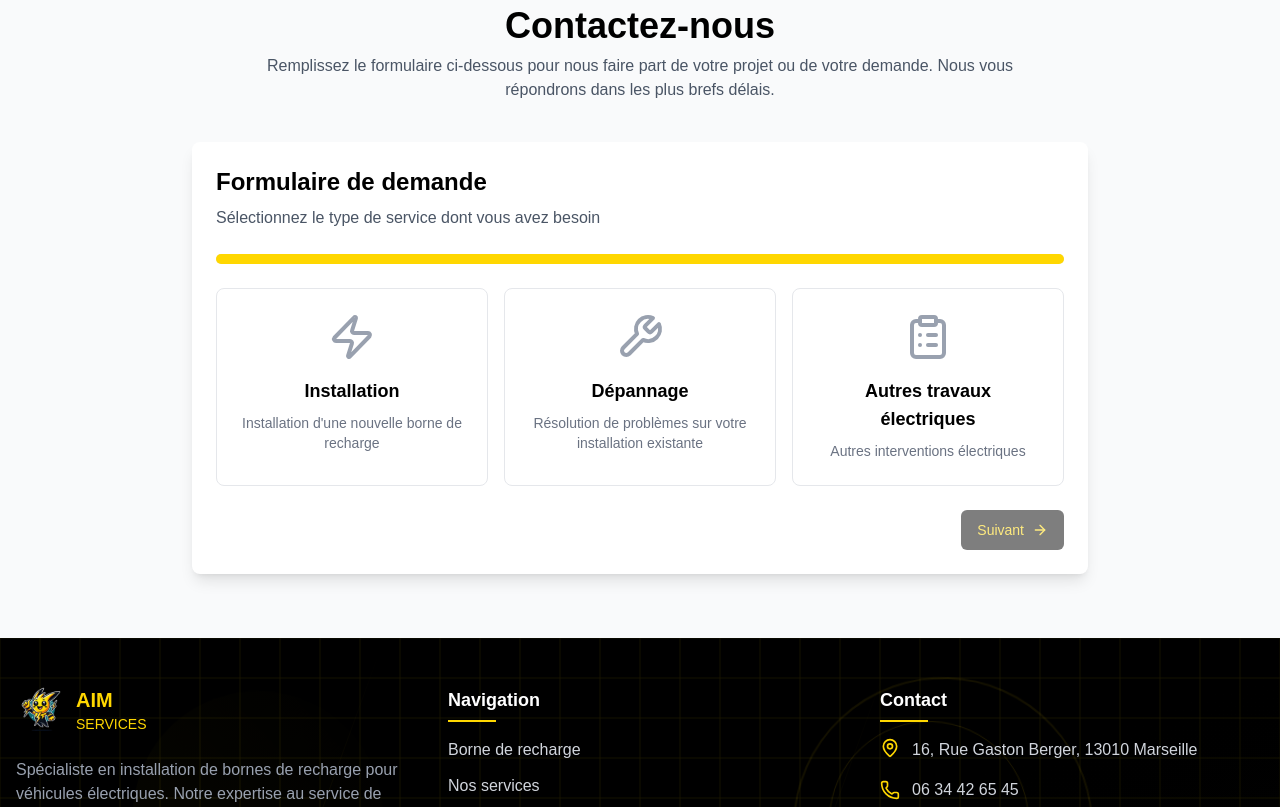
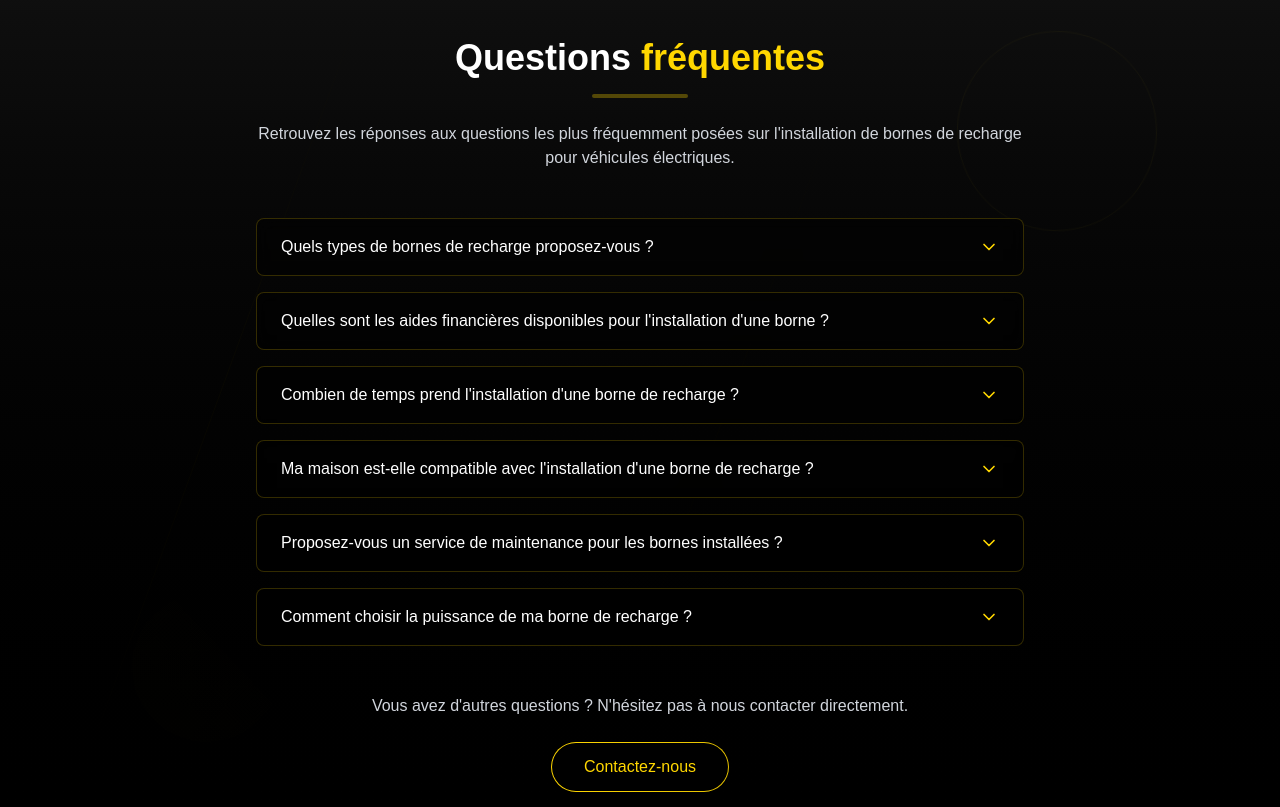
Before and after one commit to EddyBough/aim-service, a Next.js app: page / in a window 1280 px wide. Shown: the part 5220-6027 px from the top of the page. Built offline with nearby package versions, Linux system fonts and the light colour scheme.

Commit message:
feat: #28 integration of faq section

```diff
--- /dev/null
+++ b/src/app/components/faq-section.tsx
@@ -0,0 +1,204 @@
+"use client";
+
+import { useState, useEffect, useRef } from "react";
+import { ChevronDown } from "lucide-react";
+
+export default function FAQSection() {
+  const [isVisible, setIsVisible] = useState(false);
+  const sectionRef = useRef<HTMLElement>(null);
+
+  useEffect(() => {
+    const sectionEl = sectionRef.current;
+
+    const observer = new IntersectionObserver(
+      (entries) => {
+        entries.forEach((entry) => {
+          if (entry.isIntersecting) {
+            setIsVisible(true);
+          }
+        });
+      },
+      { threshold: 0.1 }
+    );
+
+    if (sectionEl) observer.observe(sectionEl);
+    return () => {
+      if (sectionEl) observer.unobserve(sectionEl);
+    };
+  }, []);
+
+  const faqItems = [
+    {
+      question: "Quels types de bornes de recharge proposez-vous ?",
+      answer:
+        "Nous proposons une gamme complète de bornes de recharge adaptées à tous les besoins : bornes domestiques (3,7 à 22 kW), bornes pour entreprises et copropriétés (jusqu'à 22 kW), et solutions de recharge rapide (50 kW et plus). Nous travaillons avec les meilleures marques du marché comme Wallbox, Schneider, ABB, et Legrand pour garantir qualité et fiabilité.",
+    },
+    {
+      question:
+        "Quelles sont les aides financières disponibles pour l'installation d'une borne ?",
+      answer:
+        "Plusieurs aides sont disponibles : le crédit d'impôt pour les particuliers (75% du coût dans la limite de 300€), la prime ADVENIR (jusqu'à 960€ pour les copropriétés et entreprises), et des aides locales proposées par certaines collectivités. En tant qu'installateur certifié, nous vous accompagnons dans toutes vos démarches administratives pour obtenir ces aides.",
+    },
+    {
+      question:
+        "Combien de temps prend l'installation d'une borne de recharge ?",
+      answer:
+        "Pour une installation standard chez un particulier, comptez généralement une demi-journée à une journée complète. Pour les installations en copropriété ou en entreprise, le délai varie selon la complexité du projet et le nombre de bornes à installer. Nous établissons un planning précis lors de l'étude technique préalable pour minimiser les perturbations.",
+    },
+    {
+      question:
+        "Ma maison est-elle compatible avec l'installation d'une borne de recharge ?",
+      answer:
+        "La plupart des habitations sont compatibles avec l'installation d'une borne de recharge. Nous réalisons systématiquement une étude technique préalable pour vérifier la capacité de votre installation électrique et déterminer les éventuels travaux d'adaptation nécessaires. Dans certains cas, une augmentation de la puissance du compteur peut être recommandée.",
+    },
+    {
+      question:
+        "Proposez-vous un service de maintenance pour les bornes installées ?",
+      answer:
+        "Oui, nous proposons plusieurs formules de contrats de maintenance adaptées à vos besoins. Ces contrats incluent la vérification périodique de votre installation, les mises à jour logicielles, et une intervention rapide en cas de panne. Nous garantissons également toutes nos installations pendant 2 ans minimum, avec possibilité d'extension de garantie.",
+    },
+    {
+      question: "Comment choisir la puissance de ma borne de recharge ?",
+      answer:
+        "Le choix de la puissance dépend de plusieurs facteurs : le type de véhicule électrique, votre installation électrique, et vos habitudes d'utilisation. Pour un usage domestique standard, une borne de 7,4 kW est généralement suffisante. Pour les entreprises ou les utilisateurs intensifs, des puissances supérieures (11 kW ou 22 kW) peuvent être recommandées. Nous vous conseillons personnellement pour trouver la solution optimale.",
+    },
+  ];
+
+  return (
+    <section
+      ref={sectionRef}
+      className="relative py-16 md:py-24 bg-gradient-to-b from-[#111] to-black overflow-hidden"
+    >
+      {/* Éléments décoratifs en arrière-plan (sans éclairs) */}
+      <div className="absolute inset-0 pointer-events-none">
+        {/* Lignes diagonales */}
+        <div className="absolute top-0 left-0 w-full h-full opacity-10">
+          <div className="absolute top-0 left-[30%] w-[1px] h-full bg-gradient-to-b from-transparent via-[#FFD700]/20 to-transparent transform rotate-[20deg] origin-top"></div>
+          <div className="absolute top-0 left-[70%] w-[1px] h-full bg-gradient-to-b from-transparent via-[#FFD700]/10 to-transparent transform rotate-[20deg] origin-top"></div>
+        </div>
+
+        {/* Cercles et formes géométriques */}
+        <div className="shape absolute top-[10%] right-[10%] w-[200px] h-[200px] rounded-full border border-[#FFD700]/20 opacity-20"></div>
+        <div className="shape absolute bottom-[15%] left-[10%] w-[150px] h-[150px] rounded-full bg-gradient-to-tr from-[#FFD700]/5 to-transparent opacity-10"></div>
+      </div>
+
+      <div className="container relative z-10 px-4 mx-auto">
+        {/* En-tête de section */}
+        <div
+          className={`flex flex-col items-center mb-12 transition-all duration-1000 ${
+            isVisible ? "opacity-100" : "opacity-0 translate-y-4"
+          }`}
+        >
+          <h2 className="text-3xl md:text-4xl font-bold text-center text-white mb-4">
+            Questions <span className="text-[#FFD700]">fréquentes</span>
+          </h2>
+          <div className="w-24 h-1 bg-[#FFD700]/30 rounded-full mb-6"></div>
+          <p className="text-gray-300 text-center max-w-3xl">
+            Retrouvez les réponses aux questions les plus fréquemment posées sur
+            l&apos;installation de bornes de recharge pour véhicules
+            électriques.
+          </p>
+        </div>
+
+        {/* Accordéon FAQ personnalisé */}
+        <div
+          className={`max-w-3xl mx-auto transition-all duration-1000 ${
+            isVisible ? "opacity-100 translate-y-0" : "opacity-0 translate-y-4"
+          }`}
+          style={{ transitionDelay: "0.2s" }}
+        >
+          <div className="space-y-4">
+            {faqItems.map((item, index) => (
+              <CustomAccordionItem
+                key={index}
+                question={item.question}
+                answer={item.answer}
+              />
+            ))}
+          </div>
+        </div>
+
+        {/* CTA en bas de la FAQ */}
+        <div
+          className={`mt-12 text-center transition-all duration-1000 ${
+            isVisible ? "opacity-100 translate-y-0" : "opacity-0 translate-y-4"
+          }`}
+          style={{ transitionDelay: "0.4s" }}
+        >
+          <p className="text-gray-300 mb-6">
+            Vous avez d&apos;autres questions ? N&apos;hésitez pas à nous
+            contacter directement.
+          </p>
+          <div className="inline-block bg-gradient-to-r from-[#FFD700] to-[#E6C200] p-[1px] rounded-full">
+            <a
+              href="#formulaire"
+              className="inline-block bg-black hover:bg-black/80 text-[#FFD700] font-medium px-8 py-3 rounded-full transition-colors"
+            >
+              Contactez-nous
+            </a>
+          </div>
+        </div>
+      </div>
+    </section>
+  );
+}
+
+// Composant d'accordéon personnalisé sans Radix
+function CustomAccordionItem({
+  question,
+  answer,
+}: {
+  question: string;
+  answer: string;
+}) {
+  const [isOpen, setIsOpen] = useState(false);
+  const contentRef = useRef<HTMLDivElement>(null);
+  const [contentHeight, setContentHeight] = useState(0);
+
+  useEffect(() => {
+    if (contentRef.current) {
+      setContentHeight(isOpen ? contentRef.current.scrollHeight : 0);
+    }
+  }, [isOpen]);
+
+  const toggleAccordion = () => {
+    setIsOpen(!isOpen);
+  };
+
+  return (
+    <div className="border border-[#FFD700]/20 rounded-lg overflow-hidden bg-black/50 backdrop-blur-sm">
+      {/* En-tête de l'accordéon */}
+      <button
+        className="w-full px-6 py-4 flex items-center justify-between text-left focus:outline-none focus-visible:ring-2 focus-visible:ring-[#FFD700]/50 focus-visible:ring-offset-2 focus-visible:ring-offset-black"
+        onClick={toggleAccordion}
+        aria-expanded={isOpen}
+        aria-controls={`content-${question.replace(/\s+/g, "-").toLowerCase()}`}
+      >
+        <span
+          className={`font-medium transition-colors ${
+            isOpen ? "text-[#FFD700]" : "text-white hover:text-[#FFD700]"
+          }`}
+        >
+          {question}
+        </span>
+        <ChevronDown
+          className={`h-5 w-5 text-[#FFD700] shrink-0 transition-transform duration-300 ${
+            isOpen ? "rotate-180" : "rotate-0"
+          }`}
+        />
+      </button>
+
+      {/* Contenu de l'accordéon avec animation */}
+      <div
+        id={`content-${question.replace(/\s+/g, "-").toLowerCase()}`}
+        className="overflow-hidden transition-all duration-300 ease-in-out"
+        style={{ height: contentHeight }}
+        aria-hidden={!isOpen}
+      >
+        <div ref={contentRef} className="px-6 pb-4 text-gray-300">
+          {answer}
+        </div>
+      </div>
+    </div>
+  );
+}
--- a/src/app/page.tsx
+++ b/src/app/page.tsx
@@ -1,5 +1,6 @@
 import AboutSection from "./components/about-section";
 import ConditionalForm from "./components/conditional-form";
+import FAQSection from "./components/faq-section";
 import FooterSection from "./components/footer";
 import Hero from "./components/hero-section";
 import InstallationsSection from "./components/installation-section";
@@ -15,6 +16,7 @@ export default function Home() {
         <AboutSection />
         <InstallationsSection />
         <TestimonialsSection />
+        <FAQSection />
       </section>
       <section id="formulaire" className="bg-gray-50 py-16">
         <div className="container mx-auto px-4">
```
